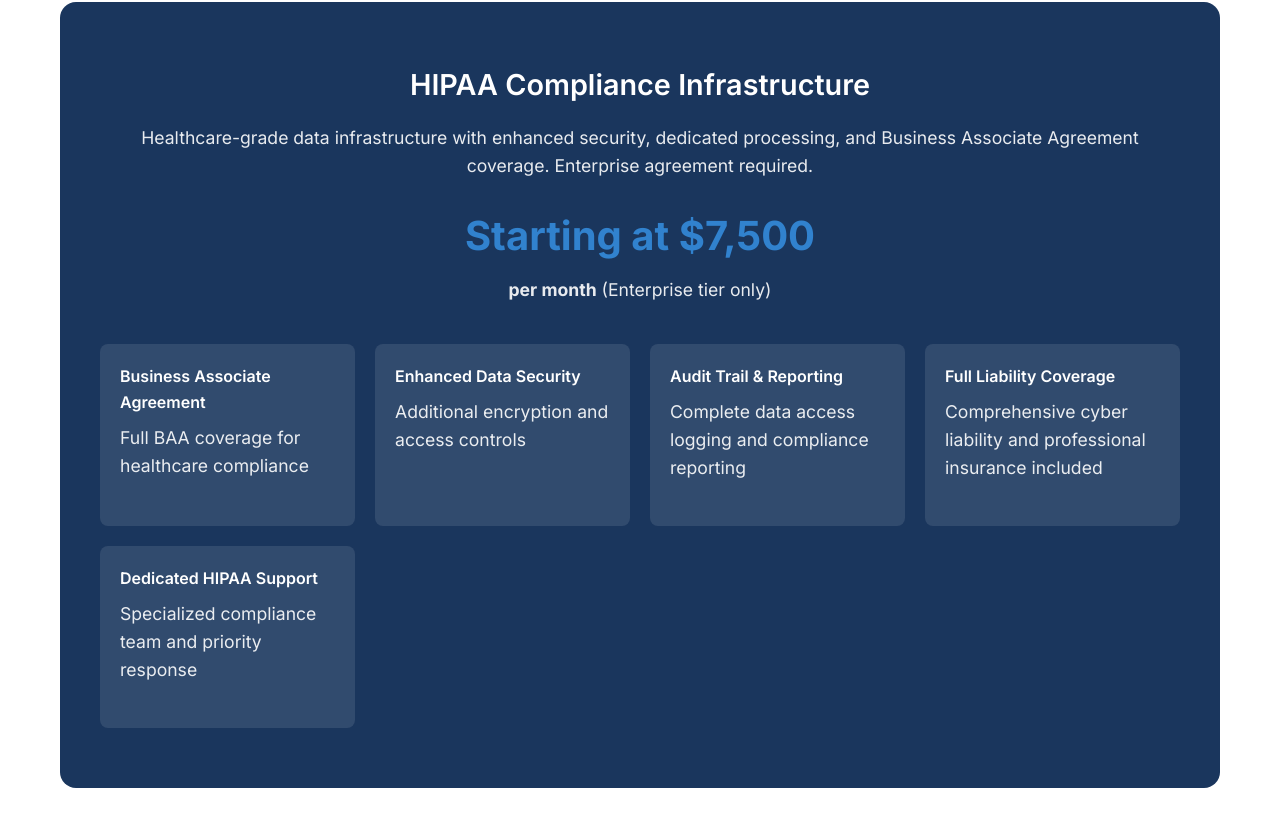
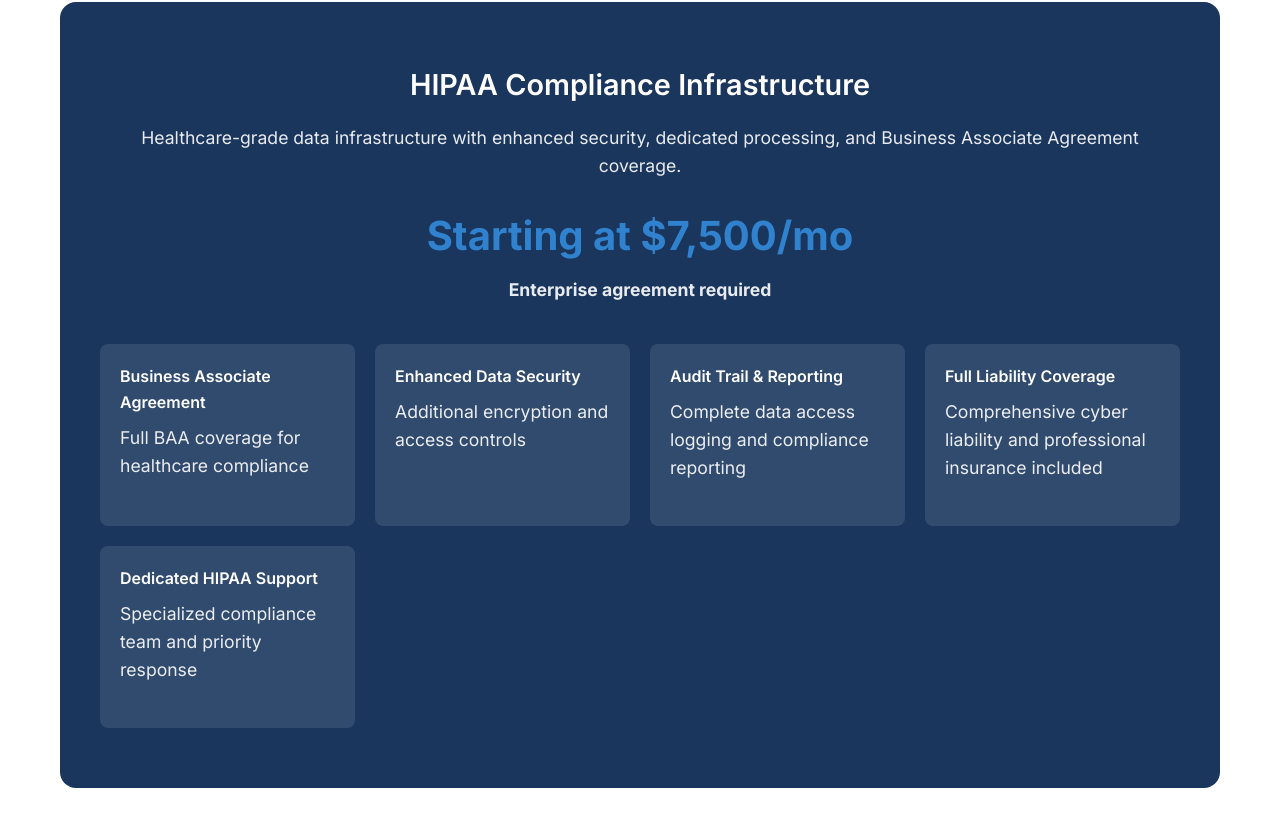
Before and after one commit to Evothesis/evothesis, a plain HTML site: page pricing.html in a window 1280 px wide. Shown: the part 2078-2904 px from the top of the page. Drawn offline with Linux system fonts and the light colour scheme.

Commit message:
Improved enterprise clarity

```diff
--- a/pricing.html
+++ b/pricing.html
@@ -509,9 +509,9 @@
 
                 <div class="hipaa-section">
                     <h3>HIPAA Compliance Infrastructure</h3>
-                    <p>Healthcare-grade data infrastructure with enhanced security, dedicated processing, and Business Associate Agreement coverage. Enterprise agreement required.</p>
-                    <div class="hipaa-price">Starting at $7,500</div>
-                    <p><strong>per month</strong> (Enterprise tier only)</p>
+                    <p>Healthcare-grade data infrastructure with enhanced security, dedicated processing, and Business Associate Agreement coverage.</p>
+                    <div class="hipaa-price">Starting at $7,500/mo</div>
+                    <p><strong>Enterprise agreement required</strong></p>
 
                     <div class="hipaa-features">
                         <div class="hipaa-feature">
```
